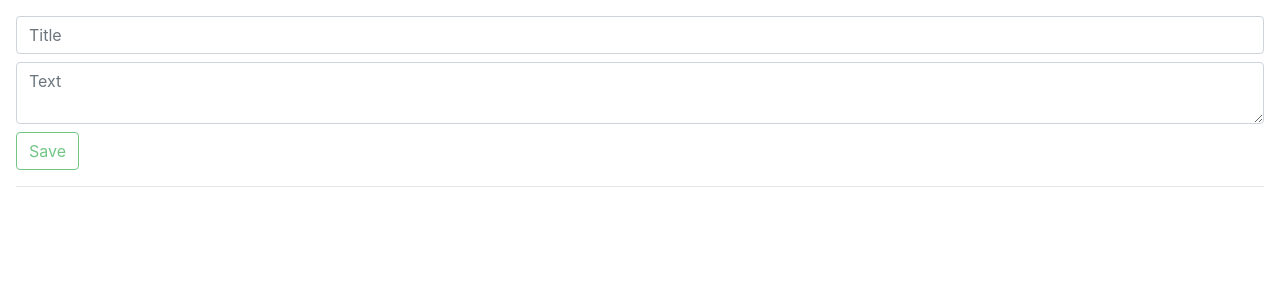
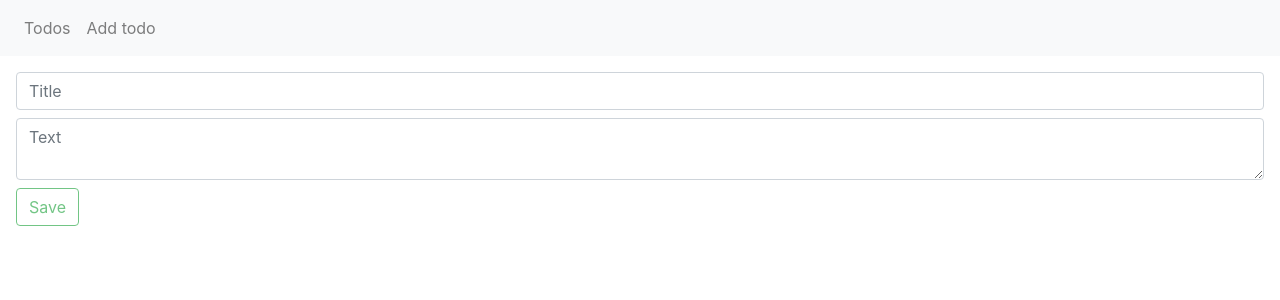
Before and after one commit to DJanoskova/itacademy-todoapp, a React (Create React App) app: page /#/add in a window 1280 px wide. Shown: the top 300 px of the page. Built offline with nearby package versions, Linux system fonts and the light colour scheme; no server answers.

Commit message:
added code from friday

```diff
--- a/package.json
+++ b/package.json
@@ -5,9 +5,12 @@
   "dependencies": {
     "axios": "^0.19.0",
     "bootstrap": "^4.3.1",
+    "lodash": "^4.17.15",
     "moment": "^2.24.0",
     "react": "^16.8.6",
     "react-dom": "^16.8.6",
+    "react-masonry-component": "^6.2.1",
+    "react-router-dom": "^5.0.1",
     "react-scripts": "3.0.1"
   },
   "scripts": {
--- a/src/App.js
+++ b/src/App.js
@@ -1,72 +1,97 @@
-import React, { Component } from 'react';
-import moment from 'moment';
-import axios from './axios';
+import React, { Component } from "react";
+import { HashRouter, Switch, Route } from "react-router-dom";
+import moment from "moment";
+import findIndex from "lodash/findIndex";
 
-import Todo from './Todo';
-import AddTodo from './AddTodo';
+import axios from "./axios";
+
+import AddTodo from "./views/AddTodo";
+import TodoList from "./views/TodoList";
+import Navbar from "./components/Navbar";
 
 class App extends Component {
   state = {
     todos: []
-  }
+  };
 
-  async componentDidMount () {
-    const todos = await axios.get('/todos.json')
+  async componentDidMount() {
+    const todos = await axios.get("/todos.json");
     const result = [];
 
-    if (todos.data) Object.keys(todos.data).forEach(key => {
-      const todo = todos.data[key];
-      todo.id = key;
-      result.push(todo)
-    })
+    if (todos.data)
+      Object.keys(todos.data).forEach(key => {
+        const todo = todos.data[key];
+        todo.id = key;
+        result.push(todo);
+      });
 
     this.setState({
       todos: result
-    })
+    });
   }
 
   addTodo = async todo => {
     const newTodo = {
       ...todo,
       finished: false,
-      createdAt: moment().format('DD.MM.YYYY')
-    }
-    // @TODO consistent with presentation
-    const result = await axios.post('/todos.json', newTodo);
+      createdAt: moment().format("DD.MM.YYYY")
+    };
+    const result = await axios.post("/todos.json", newTodo);
     newTodo.id = result.data.name;
 
     this.setState(prevState => {
       return {
         todos: prevState.todos.concat(newTodo)
-      }
-    })
-  }
+      };
+    });
+  };
 
-  editTodo = (todo,index) => {
+  editTodo = (todo) => {
+    const index = findIndex(this.state.todos, { id: todo.id })
     const todos = [...this.state.todos];
     todos.splice(index, 1, todo);
     this.setState({
       todos: todos
-    })
-  }
+    });
+  };
 
-  render () {
+  removeTodo = (todo) => {
+    const index = findIndex(this.state.todos, { id: todo.id })
+    const todos = [...this.state.todos];
+    todos.splice(index, 1);
+    this.setState({
+      todos: todos
+    });
+  };
+
+  render() {
     const todos = this.state.todos;
     return (
-      <div className="App p-3">
-        <AddTodo onAdd={this.addTodo} />
-        <hr />
-        {todos.map((todoData, index) => {
-          const handleFinishTodo = () => {
-            todoData.finished = true;
-            this.editTodo(todoData, index);
-          }
+      <HashRouter>
+        <div className="App">
+          <Navbar />
 
-          return (
-            <Todo todo={todoData} key={todoData.id} onFinish={handleFinishTodo} />
-          )
-        })}
-      </div>
+          <div className="p-3">
+          <Switch>
+            <Route
+              path="/"
+              exact
+              render={() => (
+                <TodoList
+                  todos={todos}
+                  onEdit={this.editTodo}
+                  onRemove={this.removeTodo}
+                />
+              )}
+            />
+            <Route
+              path="/add"
+              render={() => <AddTodo onAdd={this.addTodo} />}
+            />
+          </Switch>
+          </div>
+        </div>
+      </HashRouter>
     );
   }
 }
--- /dev/null
+++ b/src/assets/style.css
@@ -0,0 +1,9 @@
+.todos {
+  margin: 0 -10px;
+}
+
+.todo {
+  width: 350px;
+  margin-left: 10px;
+  margin-right: 10px;
+}
--- /dev/null
+++ b/src/components/Navbar.js
@@ -0,0 +1,30 @@
+import React, { Component } from 'react';
+import { Link } from 'react-router-dom';
+
+class Navbar extends Component {
+  render () {
+    return (
+      <nav className="navbar navbar-expand-lg navbar-light bg-light">
+        <div className="collapse navbar-collapse">
+          <ul className="navbar-nav">
+
+            <li className="nav-item">
+              <Link className="nav-link" to="/">
+                Todos
+              </Link>
+            </li>
+
+            <li className="nav-item">
+              <Link className="nav-link" to="/add">
+                Add todo
+              </Link>
+            </li>
+
+          </ul>
+        </div>
+      </nav>
+    )
+  }
+}
+
+export default Navbar
--- a/src/Todo.js
+++ b/src/components/Todo.js
@@ -1,5 +1,6 @@
 import React, { Component } from "react";
-import axios from './axios';
+
+import axios from '../axios';
 
 import TodoButtons from './TodoButtons';
 
@@ -16,8 +17,13 @@ class Todo extends Component {
   handleFinish = async () => {
     await axios.patch('/todos/' + this.props.todo.id + '.json', {
       finished: true
-    })
+    });
     this.props.onFinish();
+  }
+
+  handleRemove = async () => {
+    await axios.delete('/todos/' + this.props.todo.id + '.json');
+    this.props.onRemove();
   }
 
   render() {
@@ -36,7 +42,7 @@ class Todo extends Component {
               Created at {createdAt}
             </h6>
             {this.renderText()}
-            <TodoButtons todo={this.props.todo} onFinish={this.handleFinish} />
+            <TodoButtons todo={this.props.todo} onFinish={this.handleFinish} onRemove={this.handleRemove} />
           </div>
         </div>
       </div>
--- a/src/TodoButtons.js
+++ b/src/components/TodoButtons.js
@@ -14,7 +14,7 @@ class TodoButtons extends Component {
 
     return (
       <>
-        <button type="button" className="btn btn-light">
+        <button type="button" className="btn btn-light" onClick={this.props.onRemove}>
           Zmazať
         </button>
         {finishButton}
--- a/src/index.js
+++ b/src/index.js
@@ -5,6 +5,8 @@ import 'bootstrap/dist/css/bootstrap.min.css';
 import App from './App';
 import * as serviceWorker from './serviceWorker';
 
+import './assets/style.css';
+
 ReactDOM.render(<App />, document.getElementById('root'));
 
 // If you want your app to work offline and load faster, you can change
--- a/src/AddTodo.js
+++ b/src/views/AddTodo.js
@@ -1,4 +1,5 @@
 import React, { Component } from "react";
+import { withRouter } from "react-router-dom";
 
 class AddTodo extends Component {
   state = {
@@ -6,13 +7,14 @@ class AddTodo extends Component {
     text: ""
   };
 
-  handleSubmit = event => {
+  handleSubmit = async event => {
     event.preventDefault();
-    this.props.onAdd(this.state);
+    await this.props.onAdd(this.state);
     this.setState({
       title: '',
       text: ''
-    })
+    });
+    this.props.history.push("/");
   };
 
   handleChange = event => {
@@ -56,4 +58,4 @@ class AddTodo extends Component {
   }
 }
 
-export default AddTodo;
+export default withRouter(AddTodo);
--- /dev/null
+++ b/src/views/TodoList.js
@@ -0,0 +1,36 @@
+import React, { Component } from "react";
+import Masonry from 'react-masonry-component';
+
+import Todo from "../components/Todo";
+
+class TodoList extends Component {
+  render() {
+    const todos = this.props.todos;
+
+    return (
+      <Masonry className="todos">
+        {todos.map((todoData) => {
+          const handleFinishTodo = () => {
+            todoData.finished = true;
+            this.props.onEdit(todoData);
+          };
+
+          const handleRemoveTodo = () => {
+            this.props.onRemove(todoData);
+          };
+
+          return (
+            <Todo
+              todo={todoData}
+              key={todoData.id}
+              onFinish={handleFinishTodo}
+              onRemove={handleRemoveTodo}
+            />
+          );
+        })}
+      </Masonry>
+    );
+  }
+}
+
+export default TodoList;
```
Also changed, not shown: 1 other file (tests, documents, lock files or other folders).
